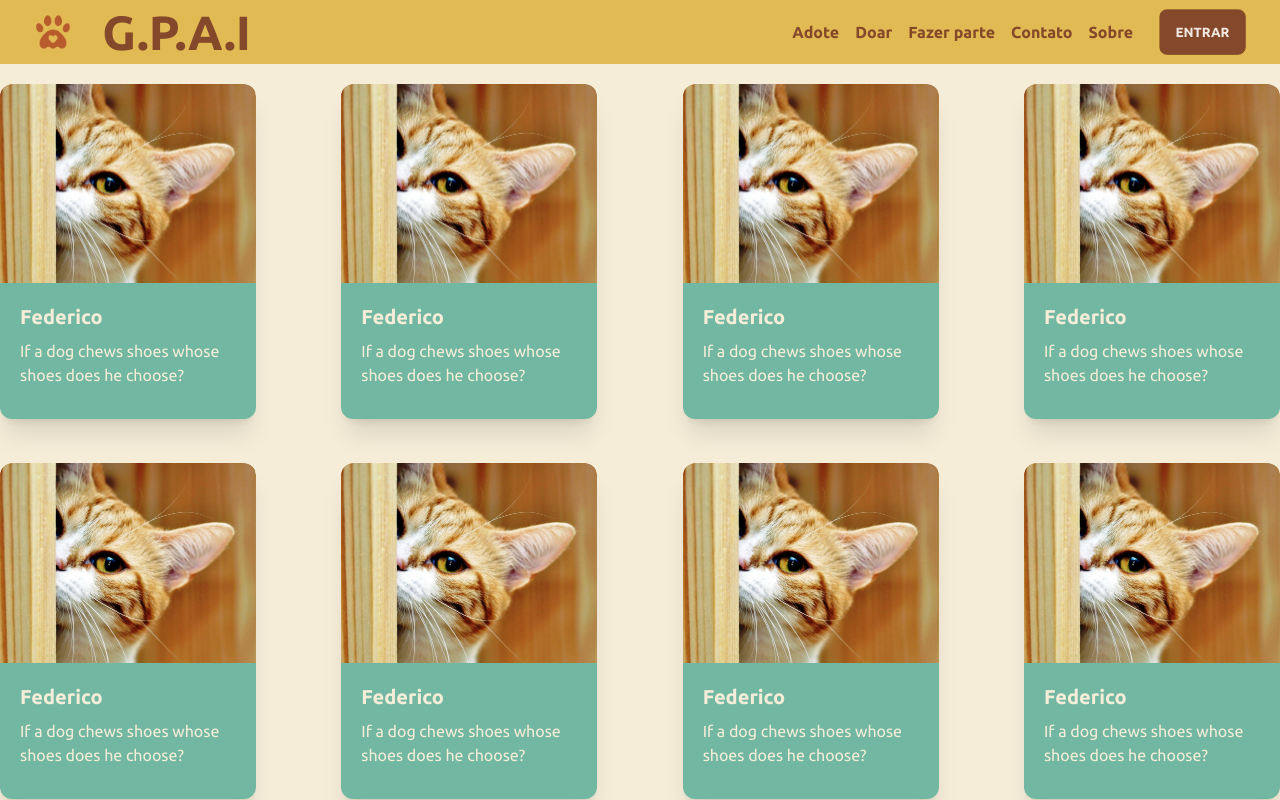
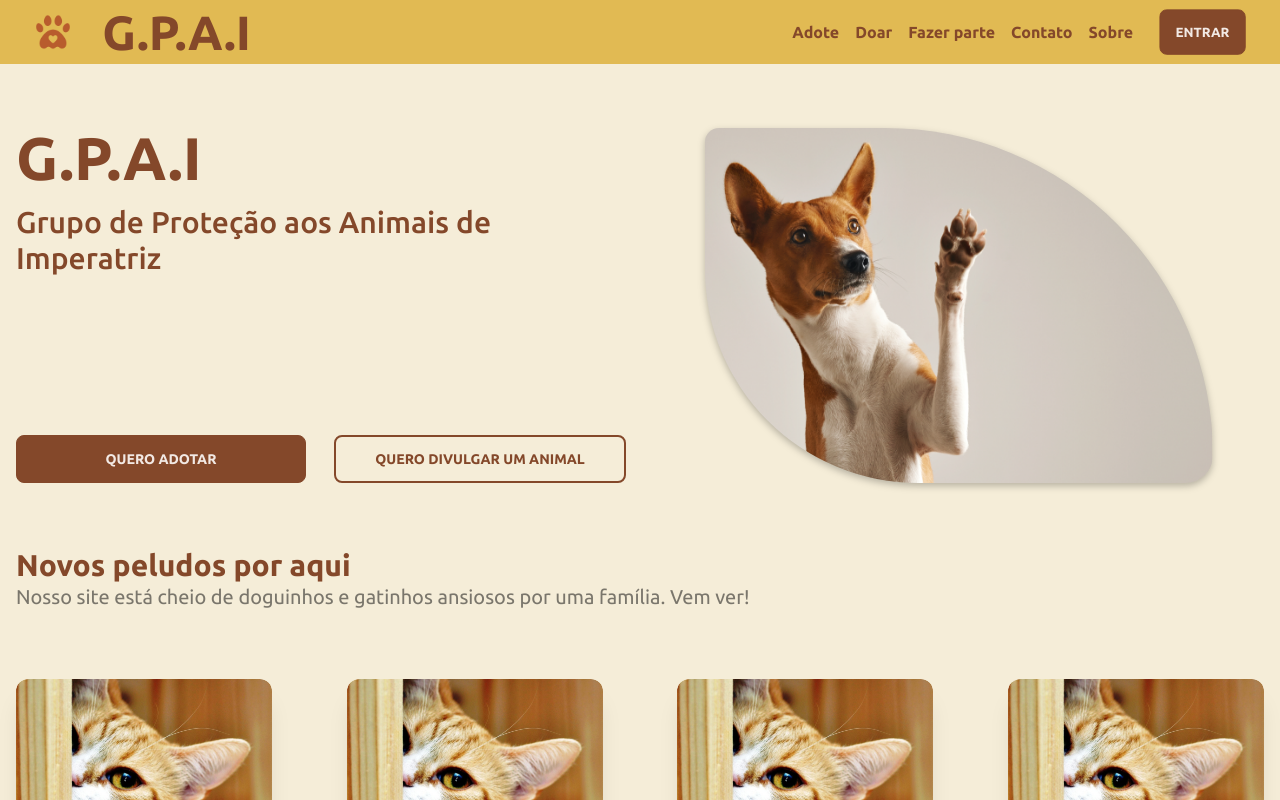
Before and after one commit to IsraelJorge/site_gpai, a React (Vite) app: page / in a window 1280 px wide. Shown: the top 800 px of the page. Built offline with nearby package versions, Linux system fonts and the light colour scheme.

Commit message:
feat: add home screen

```diff
--- a/src/components/Header.tsx
+++ b/src/components/Header.tsx
@@ -29,7 +29,7 @@ export function Header() {
     <Disclosure as="nav" className="bg-accent text-primary">
       {({ open }) => (
         <>
-          <div className="mx-auto max-w-7xl px-2 sm:px-6 lg:px-8">
+          <div className="mx-auto max-w-[1312px] px-2 sm:px-6 lg:px-8">
             <div className="relative flex h-16 items-center justify-between">
               <div className="absolute inset-y-0 left-0 flex items-center sm:hidden">
                 {/* Mobile menu button*/}
@@ -49,7 +49,7 @@ export function Header() {
                 </Disclosure.Button>
               </div>
               <div className="flex flex-1 items-center justify-center sm:items-stretch sm:justify-between">
-                <div className="flex flex-shrink-0 items-center gap-7">
+                <div className="flex flex-shrink-0 items-center sm:gap-7">
                   <a href="/">
                     <img
                       className="hidden h-12 w-auto lg:block"
--- a/src/pages/Home.tsx
+++ b/src/pages/Home.tsx
@@ -1,13 +1,62 @@
+import DogImage from '../assets/dogImage.png';
+import { Button } from '../components/Button';
 import { Card } from '../components/Card';
 
 export function Home() {
   return (
-    <>
-      <div className="w-full flex flex-wrap items-center justify-between gap-1">
-        {new Array(8).fill('').map((_, index) => (
-          <Card key={index} />
-        ))}
-      </div>
-    </>
+    <div className="w-full h-full ">
+      <section className="flex flex-col md:flex-row justify-between gap-7 ">
+        <div className="flex flex-col items-center md:items-start justify-between flex-1">
+          <div>
+            <h1 className="text-primary text-center md:text-start font-bold text-6xl mb-4">
+              G.P.A.I
+            </h1>
+            <h2 className="text-primary font-medium text-center md:text-start text-3xl max-w-xl mb-16">
+              Grupo de Proteção aos Animais de Imperatriz
+            </h2>
+          </div>
+
+          <div className="flex w-full flex-col md:flex-row flex-wrap gap-5 md:gap-7">
+            <Button className="flex-1">
+              <Button.Label>Quero Adotar</Button.Label>
+            </Button>
+            <Button variant="outline" className="flex-1 ">
+              <Button.Label>Quero divulgar um animal</Button.Label>
+            </Button>
+          </div>
+        </div>
+        <picture className="hidden  md:flex justify-center flex-1">
+          <div className="mask-border-radius w-10/12 ">
+            <img
+              src={DogImage}
+              alt="Imagem de um Cachorro"
+              className="object-cover"
+            />
+          </div>
+        </picture>
+      </section>
+
+      <section className="pt-16">
+        <h2 className="text-primary font-bold text-3xl ">
+          Novos peludos por aqui
+        </h2>
+        <p className="text-xl text-black/50">
+          Nosso site está cheio de doguinhos e gatinhos ansiosos por uma
+          família. Vem ver!
+        </p>
+
+        <div className="flex flex-wrap justify-between gap-5 pt-12">
+          {new Array(8).fill('').map((_, index) => (
+            <Card key={index} />
+          ))}
+        </div>
+      </section>
+
+      <section className="pt-12">
+        <h2 className="text-primary font-bold text-3xl mb-4">
+          Por que adotar?
+        </h2>
+      </section>
+    </div>
   );
 }
--- a/src/routes/Root.tsx
+++ b/src/routes/Root.tsx
@@ -7,7 +7,7 @@ export function Root() {
   return (
     <div className="w-full h-full">
       <Header />
-      <div className="w-full max-w-7xl mx-auto">
+      <div className="w-full max-w-7xl mx-auto pt-16 px-4">
         <Outlet />
       </div>
       <Footer />
--- a/src/styles/global.css
+++ b/src/styles/global.css
@@ -23,3 +23,9 @@
 .multiselect-focused {
   @apply transform scale-75 -translate-y-[23px] -ml-1 z-0 p-1  opacity-100;
 }
+
+.mask-border-radius {
+  overflow: hidden;
+  filter: drop-shadow(0px 3.7669px 3.7669px rgba(0, 0, 0, 0.25));
+  border-radius: 369.098px 8620.04px 726.003px 5620.04px;
+}
```
Also changed, not shown: src/assets/dogImage.png (added).
